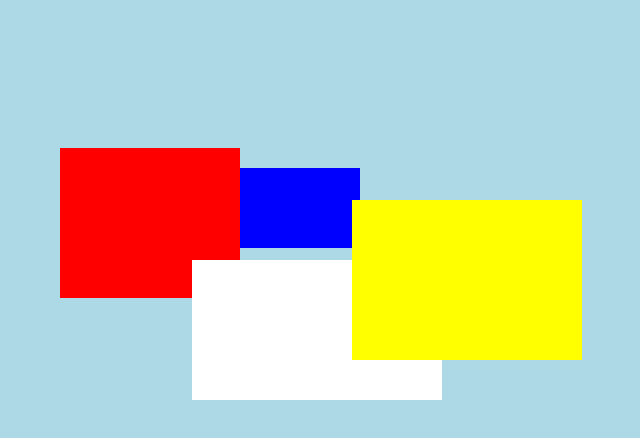
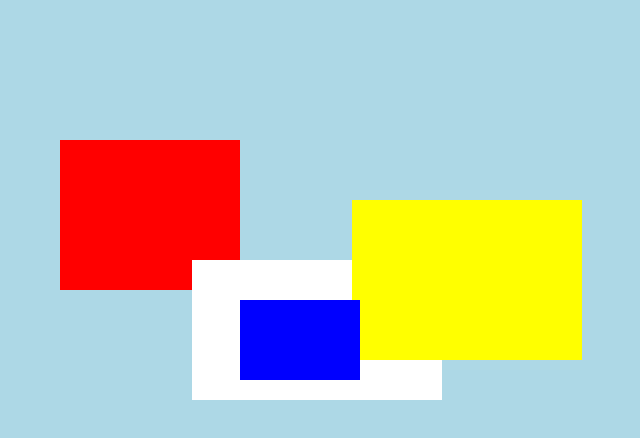
Before and after one commit to martyanovaa/example, a plain HTML site: page index.html in a window 1280 px wide. Shown: the whole page, without its empty margins (98-738 px from the left). Drawn offline with Linux system fonts and the light colour scheme.

Commit message:
change position

```diff
--- a/css/style.css
+++ b/css/style.css
@@ -6,11 +6,11 @@ body {
 .first-cube {
 	width: 180px;
 	height: 150px;
-	position: relative;
+	position: static;
 	background-color: red;
 	border: none;
-	top: 140px;
-	left: 150px;
+	margin-top: 140px;
+	margin-left: 150px;
 }
 .second-cube {
 	width: 250px;
@@ -33,7 +33,7 @@ body {
 .fourth-cube {
 	width: 120px;
 	height: 80px;
-	position: static;
+	position: relative;
 	border: none;
 	background-color: blue;
 	margin-top: 10px;
```
